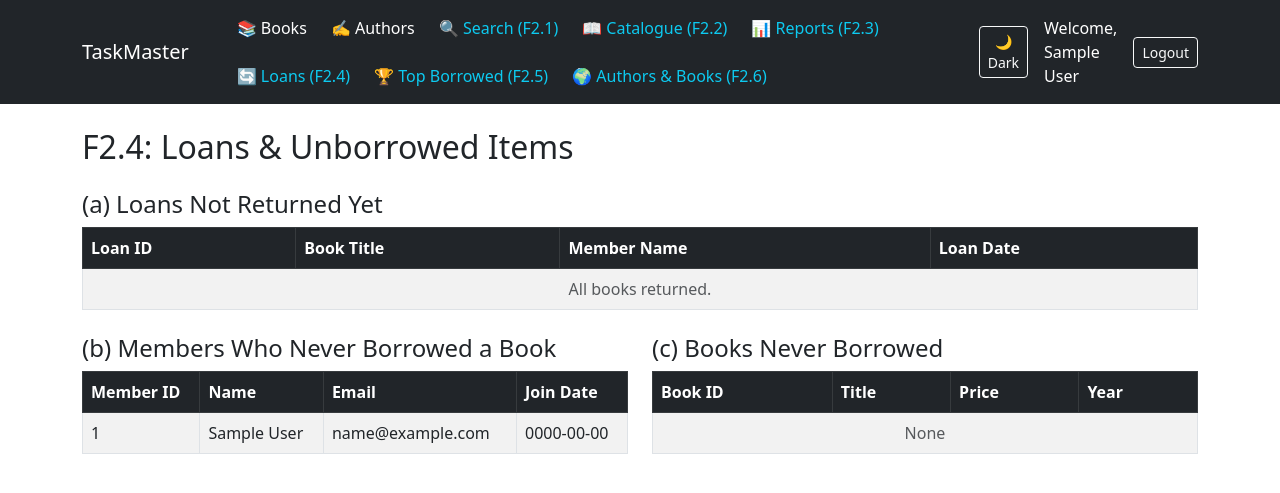
After one commit to Mori2004/db-lab2-app, a Flask app: page /loans in a window 1280 px wide. The commit adds this page. Shown: the top 493 px of the page. Run offline with Flask 3, Linux system fonts and the light colour scheme; the visitor is signed in with stand-in values (Sample User, id 1); data that the repository does not hold is empty.

Commit message:
new codes

```diff
--- a/website/app.py
+++ b/website/app.py
@@ -20,9 +20,7 @@ def get_db_connection():
         autocommit=True
     )
 
-# ==========================================
-# 1. TO-DO & AUTHENTICATION ROUTES
-# ==========================================
+
 @app.route("/")
 def index():
     if "user_id" not in session:
@@ -134,9 +132,6 @@ def edit_todo(todo_id):
         conn.close()
     return redirect(url_for("index"))
 
-# ==========================================
-# 2. LIBRARY ROUTES
-# ==========================================
 @app.route('/books')
 def list_books():
     if "user_id" not in session: return redirect(url_for("login"))
@@ -218,5 +213,226 @@ def delete_author(author_id):
     flash('Author deleted!', 'danger')
     return redirect(url_for('list_authors'))
 
+@app.route('/search-books', methods=['GET'])
+def search_books():
+    if "user_id" not in session: return redirect(url_for("login"))
+    keyword = request.args.get('keyword', '').strip()
+    min_price = request.args.get('min_price', '').strip()
+    max_price = request.args.get('max_price', '').strip()
+    category_id = request.args.get('category_id', '').strip()
+
+    conn = get_db_connection()
+    with conn.cursor() as cursor:
+        cursor.execute("USE library")
+        cursor.execute("SELECT * FROM CATEGORY ORDER BY name ASC")
+        categories = cursor.fetchall()
+
+
+        sql = """
+            SELECT b.book_id, b.title, b.price, b.publish_year,
+                   a.name AS author_name, p.name AS publisher_name, c.name AS category_name
+            FROM BOOK b
+            JOIN AUTHOR a ON b.author_id = a.author_id
+            LEFT JOIN PUBLISHER p ON b.publisher_id = p.publisher_id
+            LEFT JOIN CATEGORY c ON b.category_id = c.category_id
+            WHERE 1=1
+        """
+        params = []
+
+        if keyword:
+            sql += " AND b.title LIKE %s"
+            params.append(f"%{keyword}%")
+
+        if min_price and max_price:
+            sql += " AND b.price BETWEEN %s AND %s"
+            params.extend([float(min_price), float(max_price)])
+        elif min_price:
+            sql += " AND b.price >= %s"
+            params.append(float(min_price))
+        elif max_price:
+            sql += " AND b.price <= %s"
+            params.append(float(max_price))
+
+        if category_id:
+            sql += " AND b.category_id = %s"
+            params.append(int(category_id))
+
+        sql += " ORDER BY b.price ASC"
+        cursor.execute(sql, tuple(params))
+        books = cursor.fetchall()
+    conn.close()
+
+    return render_template(
+        'search_books.html',
+        books=books,
+        categories=categories,
+        keyword=keyword,
+        min_price=min_price,
+        max_price=max_price,
+        selected_category=category_id
+    )
+
+
+@app.route('/catalogue')
+def catalogue():
+    if "user_id" not in session: return redirect(url_for("login"))
+    conn = get_db_connection()
+    with conn.cursor() as cursor:
+        cursor.execute("USE library")
+        cursor.execute("""
+            SELECT b.book_id, b.title, b.price, b.publish_year,
+                   a.name AS author_name, p.name AS publisher_name, c.name AS category_name
+            FROM BOOK b
+            JOIN AUTHOR a ON b.author_id = a.author_id
+            LEFT JOIN PUBLISHER p ON b.publisher_id = p.publisher_id
+            LEFT JOIN CATEGORY c ON b.category_id = c.category_id
+            ORDER BY b.book_id ASC
+        """)
+        books = cursor.fetchall()
+    conn.close()
+    return render_template('catalogue.html', books=books)
+
+
+@app.route('/reports')
+def reports():
+    if "user_id" not in session: return redirect(url_for("login"))
+    conn = get_db_connection()
+    with conn.cursor() as cursor:
+        cursor.execute("USE library")
+
+        cursor.execute("""
+            SELECT c.name AS category_name, COUNT(b.book_id) AS book_count, AVG(b.price) AS avg_price
+            FROM CATEGORY c
+            LEFT JOIN BOOK b ON c.category_id = b.category_id
+            GROUP BY c.category_id, c.name
+        """)
+        category_stats = cursor.fetchall()
+
+
+        cursor.execute("""
+            SELECT a.author_id, a.name AS author_name, COUNT(b.book_id) AS book_count
+            FROM AUTHOR a
+            JOIN BOOK b ON a.author_id = b.author_id
+            GROUP BY a.author_id, a.name
+            HAVING COUNT(b.book_id) >= 2
+        """)
+        prolific_authors = cursor.fetchall()
+
+
+        cursor.execute("""
+            SELECT SUM(price) AS total_price, MIN(price) AS smallest_price, MAX(price) AS largest_price
+            FROM BOOK
+        """)
+        library_summary = cursor.fetchone()
+    conn.close()
+    return render_template(
+        'reports.html',
+        category_stats=category_stats,
+        prolific_authors=prolific_authors,
+        library_summary=library_summary
+    )
+
+
+@app.route('/loans')
+def loans():
+    if "user_id" not in session: return redirect(url_for("login"))
+    conn = get_db_connection()
+    with conn.cursor() as cursor:
+        cursor.execute("USE library")
+
+        cursor.execute("""
+            SELECT l.loan_id, b.title AS book_title, m.name AS member_name, l.loan_date
+            FROM LOAN l
+            JOIN BOOK b ON l.book_id = b.book_id
+            JOIN MEMBER m ON l.member_id = m.member_id
+            WHERE l.return_date IS NULL
+        """)
+        unreturned_loans = cursor.fetchall()
+
+
+        cursor.execute("""
+            SELECT m.member_id, m.name, m.email, m.join_date
+            FROM MEMBER m
+            LEFT JOIN LOAN l ON m.member_id = l.member_id
+            WHERE l.loan_id IS NULL
+        """)
+        inactive_members = cursor.fetchall()
+
+
+        cursor.execute("""
+            SELECT b.book_id, b.title, b.price, b.publish_year
+            FROM BOOK b
+            LEFT JOIN LOAN l ON b.book_id = l.book_id
+            WHERE l.loan_id IS NULL
+        """)
+        unborrowed_books = cursor.fetchall()
+    conn.close()
+    return render_template(
+        'loans.html',
+        unreturned_loans=unreturned_loans,
+        inactive_members=inactive_members,
+        unborrowed_books=unborrowed_books
+    )
+
+
+@app.route('/most-borrowed')
+def most_borrowed():
+    if "user_id" not in session: return redirect(url_for("login"))
+    conn = get_db_connection()
+    with conn.cursor() as cursor:
+        cursor.execute("USE library")
+
+        cursor.execute("""
+            SELECT b.book_id, b.title, COUNT(l.loan_id) AS loan_count
+            FROM BOOK b
+            JOIN LOAN l ON b.book_id = l.book_id
+            GROUP BY b.book_id, b.title
+            ORDER BY loan_count DESC
+            LIMIT 3
+        """)
+        top_books = cursor.fetchall()
+
+
+        cursor.execute("""
+            SELECT m.member_id, m.name, m.email, COUNT(l.loan_id) AS loan_count
+            FROM MEMBER m
+            JOIN LOAN l ON m.member_id = l.member_id
+            GROUP BY m.member_id, m.name, m.email
+            ORDER BY loan_count DESC
+            LIMIT 1
+        """)
+        top_member = cursor.fetchone()
+    conn.close()
+    return render_template('most_borrowed.html', top_books=top_books, top_member=top_member)
+
+
+@app.route('/authors-books')
+def authors_books():
+    if "user_id" not in session: return redirect(url_for("login"))
+    conn = get_db_connection()
+    with conn.cursor() as cursor:
+        cursor.execute("USE library")
+
+        cursor.execute("""
+            SELECT a.author_id, a.name, a.country, COUNT(b.book_id) AS book_count
+            FROM AUTHOR a
+            LEFT JOIN BOOK b ON a.author_id = b.author_id
+            GROUP BY a.author_id, a.name, a.country
+        """)
+        author_counts = cursor.fetchall()
+
+
+        cursor.execute("""
+            SELECT b.book_id, b.title, a.name AS author_name, p.name AS publisher_name, a.country
+            FROM BOOK b
+            JOIN AUTHOR a ON b.author_id = a.author_id
+            JOIN PUBLISHER p ON b.publisher_id = p.publisher_id
+            WHERE a.country = p.country
+        """)
+        local_books = cursor.fetchall()
+    conn.close()
+    return render_template('authors_books.html', author_counts=author_counts, local_books=local_books)
+
+
 if __name__ == "__main__":
     app.run(debug=True)
--- a/website/templates/base.html
+++ b/website/templates/base.html
@@ -20,14 +20,32 @@
         <div class="container">
             <a class="navbar-brand" href="{{ url_for('index') }}">TaskMaster</a>
 
-            <!-- NEW: Library Links for Lab 3 -->
+            <!-- Library Links (Lab 3 & Lab 4) -->
             {% if session.get('user_id') %}
-            <ul class="navbar-nav me-auto flex-row gap-3 ms-4">
+            <ul class="navbar-nav me-auto flex-row flex-wrap gap-2 ms-4">
                 <li class="nav-item">
-                    <a class="nav-link text-white" href="{{ url_for('list_books') }}">📚 Library Books</a>
+                    <a class="nav-link text-white" href="{{ url_for('list_books') }}">📚 Books</a>
                 </li>
                 <li class="nav-item">
                     <a class="nav-link text-white" href="{{ url_for('list_authors') }}">✍️ Authors</a>
+                </li>
+                <li class="nav-item">
+                    <a class="nav-link text-info" href="{{ url_for('search_books') }}">🔍 Search (F2.1)</a>
+                </li>
+                <li class="nav-item">
+                    <a class="nav-link text-info" href="{{ url_for('catalogue') }}">📖 Catalogue (F2.2)</a>
+                </li>
+                <li class="nav-item">
+                    <a class="nav-link text-info" href="{{ url_for('reports') }}">📊 Reports (F2.3)</a>
+                </li>
+                <li class="nav-item">
+                    <a class="nav-link text-info" href="{{ url_for('loans') }}">🔄 Loans (F2.4)</a>
+                </li>
+                <li class="nav-item">
+                    <a class="nav-link text-info" href="{{ url_for('most_borrowed') }}">🏆 Top Borrowed (F2.5)</a>
+                </li>
+                <li class="nav-item">
+                    <a class="nav-link text-info" href="{{ url_for('authors_books') }}">🌍 Authors & Books (F2.6)</a>
                 </li>
             </ul>
             {% endif %}
--- /dev/null
+++ b/website/templates/loans.html
@@ -0,0 +1,67 @@
+{% extends 'base.html' %}
+{% block content %}
+<h2 class="mb-4">F2.4: Loans & Unborrowed Items</h2>
+
+<h4 class="mt-3">(a) Loans Not Returned Yet</h4>
+<table class="table table-striped table-bordered mb-4">
+    <thead class="table-dark">
+        <tr><th>Loan ID</th><th>Book Title</th><th>Member Name</th><th>Loan Date</th></tr>
+    </thead>
+    <tbody>
+        {% for loan in unreturned_loans %}
+        <tr>
+            <td>{{ loan.loan_id }}</td>
+            <td>{{ loan.book_title }}</td>
+            <td>{{ loan.member_name }}</td>
+            <td>{{ loan.loan_date }}</td>
+        </tr>
+        {% else %}
+        <tr><td colspan="4" class="text-center text-muted">All books returned.</td></tr>
+        {% endfor %}
+    </tbody>
+</table>
+
+<div class="row g-4">
+    <div class="col-md-6">
+        <h4>(b) Members Who Never Borrowed a Book</h4>
+        <table class="table table-striped table-bordered">
+            <thead class="table-dark">
+                <tr><th>Member ID</th><th>Name</th><th>Email</th><th>Join Date</th></tr>
+            </thead>
+            <tbody>
+                {% for m in inactive_members %}
+                <tr>
+                    <td>{{ m.member_id }}</td>
+                    <td>{{ m.name }}</td>
+                    <td>{{ m.email }}</td>
+                    <td>{{ m.join_date }}</td>
+                </tr>
+                {% else %}
+                <tr><td colspan="4" class="text-center text-muted">None</td></tr>
+                {% endfor %}
+            </tbody>
+        </table>
+    </div>
+
+    <div class="col-md-6">
+        <h4>(c) Books Never Borrowed</h4>
+        <table class="table table-striped table-bordered">
+            <thead class="table-dark">
+                <tr><th>Book ID</th><th>Title</th><th>Price</th><th>Year</th></tr>
+            </thead>
+            <tbody>
+                {% for b in unborrowed_books %}
+                <tr>
+                    <td>{{ b.book_id }}</td>
+                    <td>{{ b.title }}</td>
+                    <td>${{ "%.2f"|format(b.price) }}</td>
+                    <td>{{ b.publish_year or '-' }}</td>
+                </tr>
+                {% else %}
+                <tr><td colspan="4" class="text-center text-muted">None</td></tr>
+                {% endfor %}
+            </tbody>
+        </table>
+    </div>
+</div>
+{% endblock %}
```
Also changed, not shown: problem2_DDL.sql (+36 -1 lines), problem2_DML.sql (+53 -10 lines), problem3_Queries.sql (added, +87 -0 lines), website/templates/authors_books.html (added, +47 -0 lines), website/templates/catalogue.html (added, +31 -0 lines), website/templates/most_borrowed.html (added, +38 -0 lines), website/templates/reports.html (added, +63 -0 lines), website/templates/search_books.html (added, +65 -0 lines), README.md.
